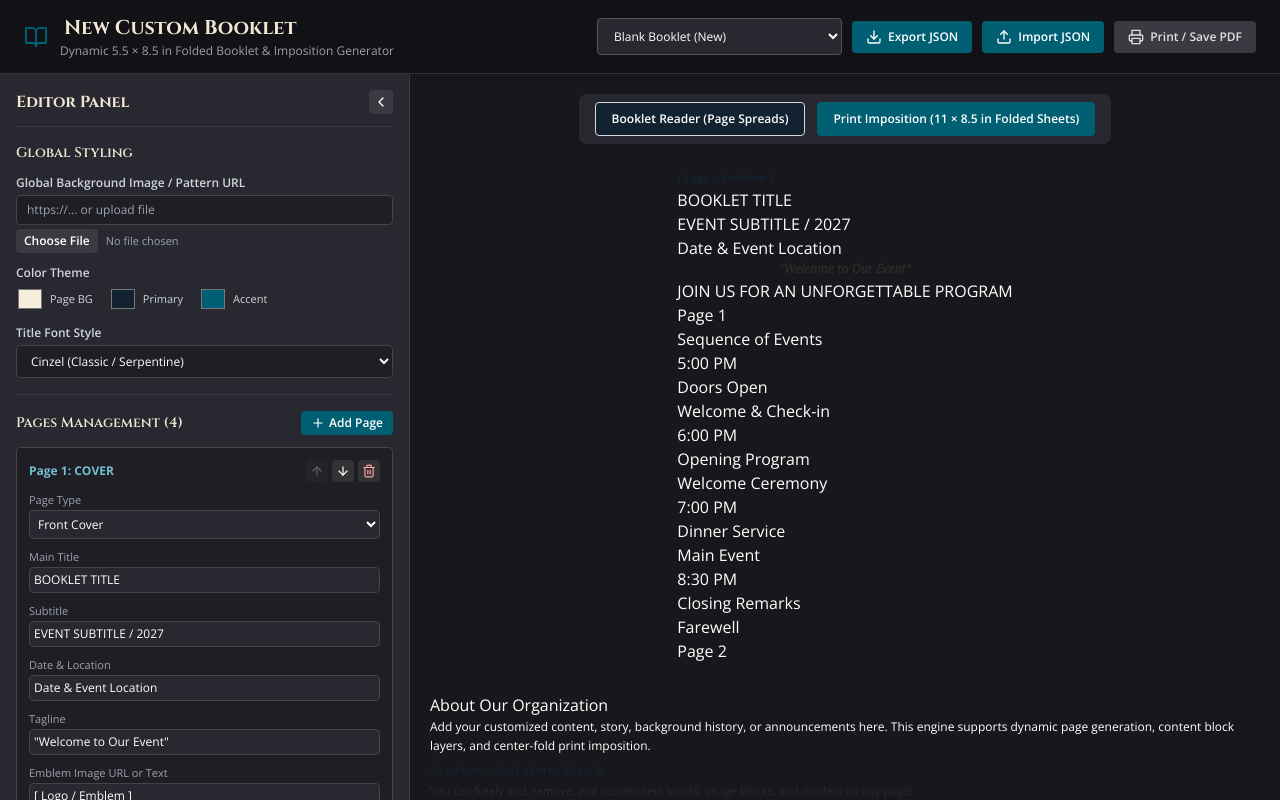
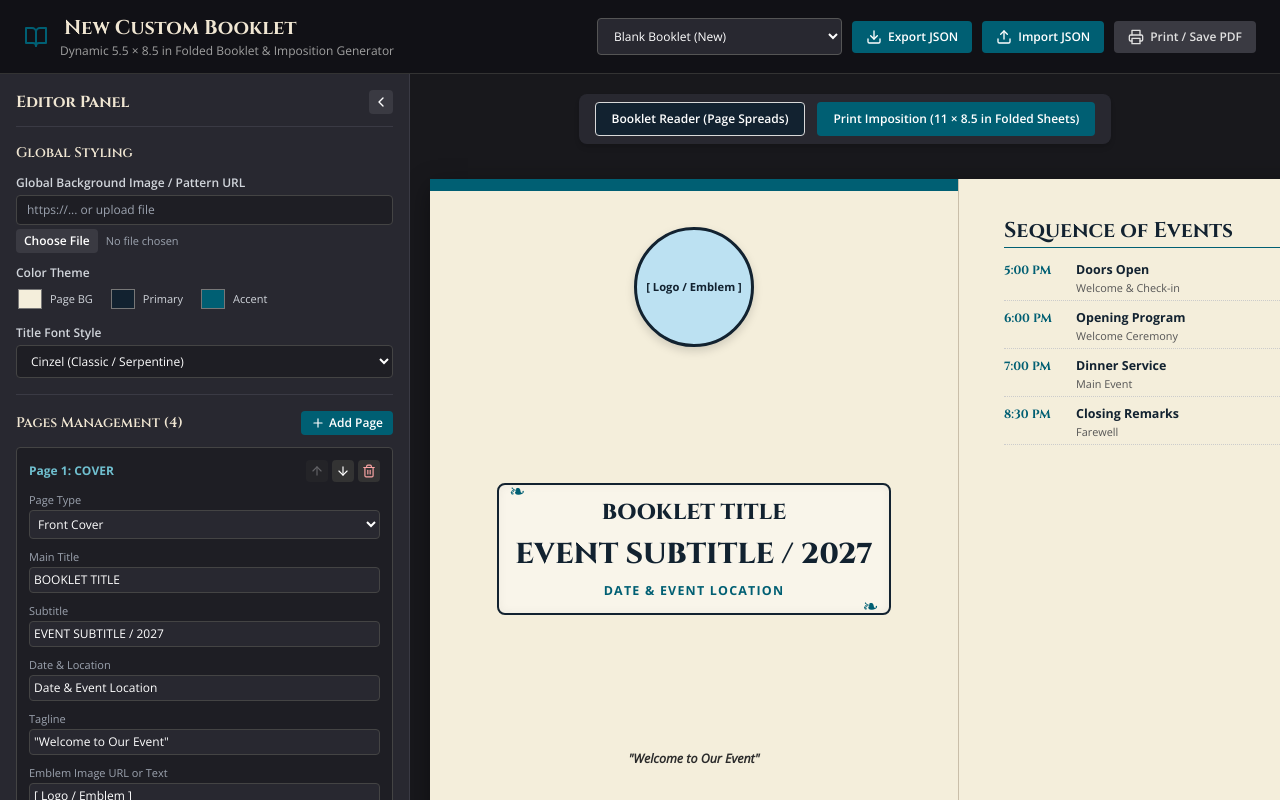
Before and after one commit to cfrome77/program-booklet-generator, a React (Vite) app: page / in a window 1280 px wide. Shown: the top 800 px of the page. Built offline with nearby package versions, Linux system fonts and the light colour scheme.

Commit message:
Restore complete booklet rendering styles from prgram_generator.html

```diff
--- a/src/index.css
+++ b/src/index.css
@@ -15,4 +15,500 @@
 
 body {
   font-family: var(--font-main);
+  background-color: #1e1e24;
+  color: var(--charcoal);
+  min-height: 100vh;
 }
+
+/* Booklet Render Styles from standalone prgram_generator.html */
+.spread-row {
+  width: 11in !important;
+  height: 8.5in !important;
+  min-width: 11in;
+  min-height: 8.5in;
+  display: flex;
+  position: relative;
+  overflow: hidden;
+  margin: 15px auto;
+  background: var(--bg-cream);
+  box-shadow: 0 8px 24px rgba(0, 0, 0, 0.4);
+  background-size: cover;
+  background-position: center;
+}
+
+.spread-row::after {
+  content: "";
+  position: absolute;
+  left: 50%;
+  top: 0;
+  bottom: 0;
+  width: 1px;
+  background: #c9bea9;
+  border-left: 1px dashed #c9bea9;
+  z-index: 20;
+}
+
+.booklet-page {
+  flex: 0 0 5.5in !important;
+  width: 5.5in !important;
+  height: 8.5in !important;
+  padding: 0.42in 0.48in 0.4in !important;
+  position: relative;
+  overflow: hidden;
+  display: flex;
+  flex-direction: column;
+  background: var(--bg-cream);
+  justify-content: space-between;
+  background-size: cover;
+  background-position: center;
+  color: var(--charcoal);
+}
+
+/* Vertical alignment options */
+.booklet-page.align-center { justify-content: center; }
+.booklet-page.align-bottom { justify-content: flex-end; }
+.booklet-page.align-top { justify-content: flex-start; }
+
+/* Custom page elements */
+.top-banner-bar {
+  position: absolute;
+  top: 0;
+  left: 0;
+  right: 0;
+  height: 12px;
+  background: var(--teal-accent);
+}
+
+/* Scrollwork Frame Option */
+.scrollwork-frame {
+  border: 2px solid var(--navy-dark);
+  border-radius: 8px;
+  padding: 12px 16px;
+  background: rgba(255, 255, 255, 0.4);
+  position: relative;
+  margin: 8px 0;
+  box-shadow: inset 0 0 10px rgba(0,0,0,0.05);
+}
+
+.scrollwork-frame::before, .scrollwork-frame::after {
+  content: "❧";
+  position: absolute;
+  font-size: 1.2rem;
+  color: var(--teal-accent);
+}
+
+.scrollwork-frame::before { top: -8px; left: 10px; }
+.scrollwork-frame::after { bottom: -8px; right: 10px; }
+
+/* Bottom Parchment / Torn Edge Ribbon Styles */
+.bottom-banner-torn {
+  background: var(--parchment-subtle, #efe5d0);
+  border-top: 2px dashed #bba990;
+  border-bottom: 1px solid #d0c2a8;
+  padding: 10px 16px;
+  text-align: center;
+  font-size: 0.72rem;
+  font-weight: 700;
+  color: var(--navy-dark);
+  margin-top: 10px;
+  text-transform: uppercase;
+  letter-spacing: 0.8px;
+  box-shadow: 0 -3px 8px rgba(0,0,0,0.08);
+  clip-path: polygon(0 8%, 5% 0%, 10% 6%, 15% 0%, 20% 8%, 25% 0%, 30% 7%, 35% 0%, 40% 6%, 45% 0%, 50% 8%, 55% 0%, 60% 7%, 65% 0%, 70% 8%, 75% 0%, 80% 6%, 85% 0%, 90% 7%, 95% 0%, 100% 8%, 100% 100%, 0% 100%);
+}
+
+.bottom-banner-gold {
+  background: linear-gradient(135deg, #e6ca65 0%, #b89835 100%);
+  border: 2px solid #8c6d1f;
+  padding: 8px 14px;
+  text-align: center;
+  font-size: 0.74rem;
+  font-weight: 800;
+  color: #1a1a1a;
+  margin-top: 10px;
+  border-radius: 4px;
+  text-transform: uppercase;
+  letter-spacing: 1px;
+  box-shadow: 0 4px 10px rgba(0,0,0,0.15);
+}
+
+.bottom-banner-simple {
+  background: rgba(225, 212, 185, 0.9);
+  border: 1px solid #c0b298;
+  padding: 6px 12px;
+  text-align: center;
+  font-size: 0.72rem;
+  font-weight: 700;
+  color: var(--navy-dark);
+  border-radius: 4px;
+  margin-top: 8px;
+  text-transform: uppercase;
+  letter-spacing: 0.5px;
+}
+
+.page-title {
+  font-family: var(--font-title);
+  font-size: 16pt;
+  line-height: 1.15;
+  font-weight: 700;
+  color: var(--navy-dark);
+  margin-bottom: 10pt;
+  border-bottom: 1px solid var(--teal-accent);
+  padding-bottom: 3px;
+}
+
+.page-content-area {
+  display: flex;
+  flex-direction: column;
+  gap: 9pt;
+  flex: 1;
+}
+
+.page-number-tag {
+  position: absolute;
+  bottom: 12px;
+  font-size: 7.5pt;
+  color: #777;
+  font-weight: 600;
+}
+
+.page-number-tag.left { left: 32px; }
+.page-number-tag.right { right: 32px; }
+
+/* Front & Back Cover */
+.cover-page {
+  align-items: center;
+  text-align: center;
+  justify-content: space-between;
+  padding: 0.5in 0.45in !important;
+}
+
+.patch-emblem-box {
+  width: 120px;
+  height: 120px;
+  border-radius: 50%;
+  background: #bce1f2;
+  border: 3px solid var(--navy-dark);
+  display: flex;
+  align-items: center;
+  justify-content: center;
+  box-shadow: 0 4px 10px rgba(0, 0, 0, 0.15);
+  overflow: hidden;
+}
+
+.patch-emblem-box img {
+  width: 100%;
+  height: 100%;
+  object-fit: cover;
+}
+
+.scroll-title-group h2 {
+  font-family: var(--font-title);
+  font-size: 1.35rem;
+  font-weight: 800;
+  color: var(--navy-dark);
+}
+
+.scroll-title-group h3 {
+  font-family: var(--font-title);
+  font-size: 1.8rem;
+  font-weight: 800;
+  color: var(--navy-dark);
+  margin: 4px 0;
+}
+
+.scroll-title-group p {
+  font-size: 0.78rem;
+  font-weight: 700;
+  color: var(--teal-accent);
+  text-transform: uppercase;
+  letter-spacing: 1.2px;
+  margin-top: 6px;
+}
+
+/* Leadership & Keynote */
+.leader-container {
+  display: flex;
+  gap: 10px;
+  align-items: flex-start;
+}
+
+.leader-photo, .speaker-photo {
+  width: 70px;
+  height: 85px;
+  background: #d8cdb8;
+  border: 1px solid var(--navy-dark);
+  display: flex;
+  align-items: center;
+  justify-content: center;
+  font-size: 0.55rem;
+  text-align: center;
+  color: #555;
+  flex-shrink: 0;
+  overflow: hidden;
+}
+
+.leader-photo img, .speaker-photo img {
+  width: 100%;
+  height: 100%;
+  object-fit: cover;
+}
+
+.leader-content h4 {
+  font-family: var(--font-title);
+  font-size: 0.82rem;
+  color: var(--navy-dark);
+  margin-bottom: 1px;
+}
+
+.leader-role {
+  font-size: 0.68rem;
+  font-weight: 700;
+  color: var(--teal-accent);
+  margin-bottom: 3px;
+}
+
+.leader-content p {
+  font-size: 0.68rem;
+  line-height: 1.32;
+  color: var(--charcoal);
+}
+
+/* Image Block */
+.image-block {
+  width: 100%;
+  max-height: 180px;
+  object-fit: contain;
+  border-radius: 4px;
+  border: 1px solid #ccc;
+  margin: 4px 0;
+}
+
+/* Awards */
+.award-grid-compact {
+  display: grid;
+  grid-template-columns: repeat(2, 1fr);
+  gap: 6px 10px;
+}
+
+.award-card-compact {
+  background: rgba(255, 255, 255, 0.45);
+  padding: 6px 8px;
+  border-radius: 4px;
+  border: 1px solid #e2d5bd;
+}
+
+.award-card-compact h4 {
+  font-family: var(--font-title);
+  font-size: 0.72rem;
+  color: var(--navy-dark);
+  margin-bottom: 2px;
+}
+
+.award-card-compact p {
+  font-size: 0.6rem;
+  line-height: 1.25;
+  color: var(--charcoal);
+}
+
+.award-card-featured {
+  grid-column: span 2;
+  display: flex;
+  gap: 10px;
+  align-items: center;
+  background: rgba(239, 229, 208, 0.7);
+  border: 1px solid var(--teal-accent);
+  padding: 6px 10px;
+  border-radius: 4px;
+}
+
+.award-medallion-placeholder {
+  width: 48px;
+  height: 48px;
+  background: #d8cdb8;
+  border: 1px solid var(--navy-dark);
+  border-radius: 50%;
+  display: flex;
+  align-items: center;
+  justify-content: center;
+  font-size: 0.48rem;
+  text-align: center;
+  color: var(--navy-dark);
+  font-weight: 700;
+  flex-shrink: 0;
+  overflow: hidden;
+}
+
+.award-medallion-placeholder img {
+  width: 100%;
+  height: 100%;
+  object-fit: cover;
+}
+
+/* Schedule */
+.schedule-list {
+  display: flex;
+  flex-direction: column;
+  gap: 8px;
+}
+
+.schedule-row {
+  display: flex;
+  align-items: baseline;
+  gap: 12px;
+  border-bottom: 1px dotted #ccc;
+  padding-bottom: 4px;
+}
+
+.schedule-time {
+  font-family: var(--font-title);
+  font-size: 0.75rem;
+  font-weight: 700;
+  color: var(--teal-accent);
+  min-width: 60px;
+}
+
+.schedule-details h4 {
+  font-size: 0.78rem;
+  font-weight: 700;
+  color: var(--navy-dark);
+}
+
+.schedule-details p {
+  font-size: 0.68rem;
+  color: #555;
+}
+
+/* Vigil & Rosters */
+.vigil-grid {
+  display: grid;
+  grid-template-columns: repeat(3, 1fr);
+  grid-template-rows: repeat(6, 1fr);
+  gap: 5pt;
+  flex: 1;
+  min-height: 0;
+}
+
+.vigil-card {
+  min-height: 0;
+  border: 1px solid #cfc5b4;
+  background: #fbf9f3;
+  padding: 4pt;
+  display: grid;
+  grid-template-columns: 0.58in 1fr;
+  grid-template-rows: auto auto;
+  column-gap: 4pt;
+  align-items: center;
+}
+
+.vigil-photo {
+  grid-row: 1 / span 2;
+  width: 0.58in;
+  height: 0.58in;
+  border: 1px solid #aaa;
+  background: #fff;
+  display: flex;
+  align-items: center;
+  justify-content: center;
+  font-size: 6pt;
+  color: #777;
+  overflow: hidden;
+}
+
+.vigil-photo img {
+  width: 100%;
+  height: 100%;
+  object-fit: cover;
+}
+
+.vigil-card .vigil-name {
+  font-size: 8pt;
+  line-height: 1.05;
+  font-weight: 700;
+  align-self: end;
+}
+
+.vigil-card .vigil-totem {
+  font-size: 7.5pt;
+  line-height: 1.05;
+  color: var(--teal-accent);
+  font-style: italic;
+  align-self: start;
+}
+
+/* Sponsor Grid on Back Cover */
+.sponsors-grid {
+  display: grid;
+  grid-template-columns: repeat(2, 1fr);
+  gap: 6px;
+  width: 100%;
+  margin-top: 10px;
+}
+
+.sponsor-item {
+  background: rgba(255, 255, 255, 0.55);
+  padding: 4px 8px;
+  font-size: 0.68rem;
+  font-weight: 600;
+  border-radius: 3px;
+  border: 1px solid #dcd0b8;
+  text-align: center;
+}
+
+.imposition-sheet {
+  width: 11in;
+  margin: 0 auto 28px;
+}
+
+.sheet-label {
+  color: var(--silver);
+  font-weight: 700;
+  font-size: 0.9rem;
+  margin: 0 0 6px 4px;
+}
+
+.imposition-note {
+  width: 11in;
+  margin: 0 auto 15px;
+  padding: 10px 14px;
+  background: #282830;
+  color: #e0e0e0;
+  border-left: 4px solid var(--teal-accent);
+  font-size: 0.85rem;
+  border-radius: 4px;
+}
+
+@media print {
+  @page {
+    size: 11in 8.5in landscape;
+    margin: 0;
+  }
+
+  body {
+    background: #fff;
+  }
+
+  header, aside, .controls-bar, .imposition-note, .sheet-label {
+    display: none !important;
+  }
+
+  .preview-workspace {
+    padding: 0 !important;
+    background: #fff !important;
+  }
+
+  .spread-row {
+    margin: 0 !important;
+    box-shadow: none !important;
+    page-break-after: always;
+    break-after: page;
+  }
+
+  #view-spreads .spread-row {
+    display: flex !important;
+  }
+
+  #view-spreads {
+    display: block !important;
+  }
+}
```
